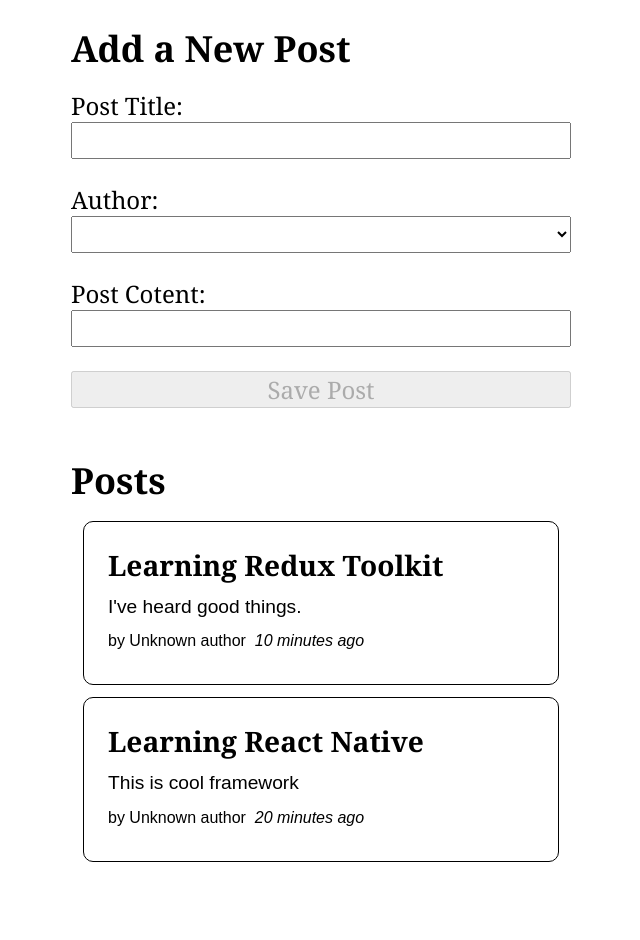
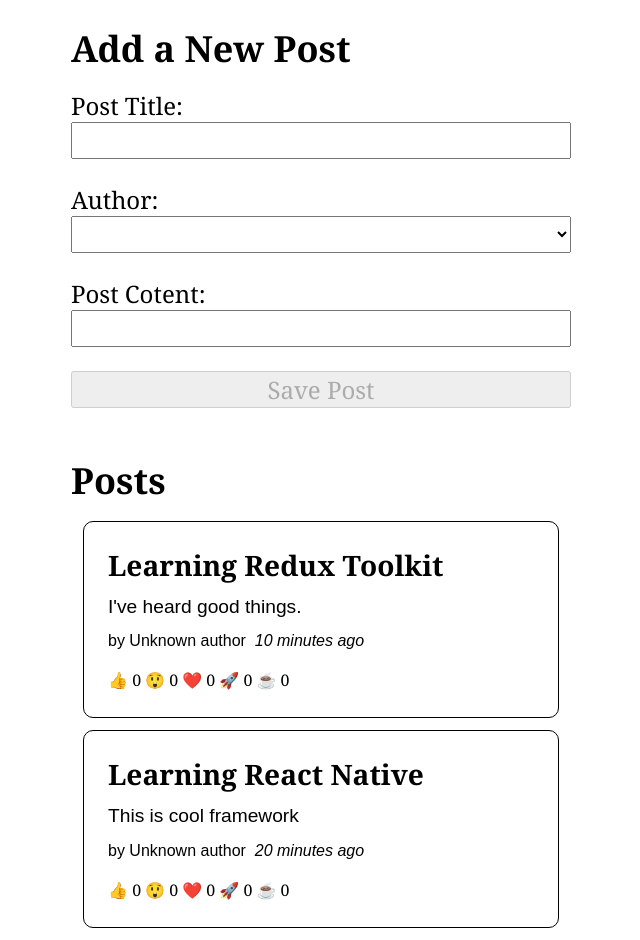
Before and after one commit to RadiRS/react-redux-toolkit-ts, a React (Create React App) app: page / in a window 1280 px wide. Shown: the whole page, without its empty margins (319-959 px from the left). Before the commit the page ends 874 px from the top, so only its background shows below. Built offline with nearby package versions, Linux system fonts and the light colour scheme.

Commit message:
Created post reaction button & actions

```diff
--- a/src/features/posts/post-list.component.tsx
+++ b/src/features/posts/post-list.component.tsx
@@ -3,6 +3,7 @@
 
 import PostAuthor from "./post-author.component";
 import TimeAgo from "./time-ago.component";
+import ReactButton from "./react-button.component";
 
 type Props = {};
 
@@ -21,6 +22,7 @@
         <PostAuthor userId={post.userId} />
         <TimeAgo timestamp={post.date} />
       </p>
+      <ReactButton post={post} />
     </article>
   ));
 
--- a/src/features/posts/postSlices.ts
+++ b/src/features/posts/postSlices.ts
@@ -4,14 +4,15 @@
 import { sub } from "date-fns";
 
 import { RootState } from "../../app/store";
+import { PostState, ReactionState } from "./types";
 
-interface PostState {
-  id: string;
-  title: string;
-  content: string;
-  userId?: string;
-  date: string;
-}
+const initialReaction: ReactionState = {
+  thumbsUp: 0,
+  wow: 0,
+  hearth: 0,
+  rocket: 0,
+  coffee: 0,
+};
 
 const initialState: PostState[] = [
   {
@@ -19,12 +20,14 @@
     title: "Learning Redux Toolkit",
     content: "I've heard good things.",
     date: sub(new Date(), { minutes: 10 }).toISOString(),
+    reactions: initialReaction,
   },
   {
     id: "2",
     title: "Learning React Native",
     content: "This is cool framework",
     date: sub(new Date(), { minutes: 20 }).toISOString(),
+    reactions: initialReaction,
   },
 ];
 
@@ -44,15 +47,28 @@
             content,
             date: new Date().toISOString(),
             userId,
+            reactions: initialReaction,
           },
         };
       },
+    },
+    reactionAdded(
+      state,
+      action: { payload: { postId: string; reaction: keyof ReactionState } }
+    ) {
+      const { postId, reaction } = action.payload;
+
+      const existingPost = state.find((post) => post.id === postId);
+
+      if (!existingPost) return;
+
+      existingPost.reactions[reaction]++;
     },
   },
 });
 
 export const selectAllPosts = (state: RootState) => state.posts;
 
-export const { postAdded } = postSlice.actions;
+export const { postAdded, reactionAdded } = postSlice.actions;
 
 export default postSlice.reducer;
--- /dev/null
+++ b/src/features/posts/react-button.component.tsx
@@ -0,0 +1,40 @@
+import { useAppDispatch } from "../../app/hooks";
+import { reactionAdded } from "./postSlices";
+import { PostState, ReactionState } from "./types";
+
+interface ReactButtonsProps {
+  post: PostState;
+}
+
+const reactionEmoji: Record<keyof ReactionState, string> = {
+  thumbsUp: "👍",
+  wow: "😲",
+  hearth: "❤️",
+  rocket: "🚀",
+  coffee: "☕️",
+};
+
+const ReactButtons = ({ post }: ReactButtonsProps) => {
+  const dispatch = useAppDispatch();
+
+  const onPressReact = (reactName: keyof ReactionState) => {
+    dispatch(reactionAdded({ postId: post.id, reaction: reactName }));
+  };
+
+  const reactionButtons = Object.entries(reactionEmoji).map(([name, emoji]) => {
+    return (
+      <button
+        key={name}
+        type="button"
+        className="reactionButton"
+        onClick={() => onPressReact(name as keyof ReactionState)}
+      >
+        {emoji} {post.reactions[name as keyof ReactionState]}
+      </button>
+    );
+  });
+
+  return <div>{reactionButtons}</div>;
+};
+
+export default ReactButtons;
--- /dev/null
+++ b/src/features/posts/types.ts
@@ -0,0 +1,16 @@
+export interface PostState {
+  id: string;
+  title: string;
+  content: string;
+  userId?: string;
+  date: string;
+  reactions: ReactionState;
+}
+
+export interface ReactionState {
+  thumbsUp: number;
+  wow: number;
+  hearth: number;
+  rocket: number;
+  coffee: number;
+}
```
